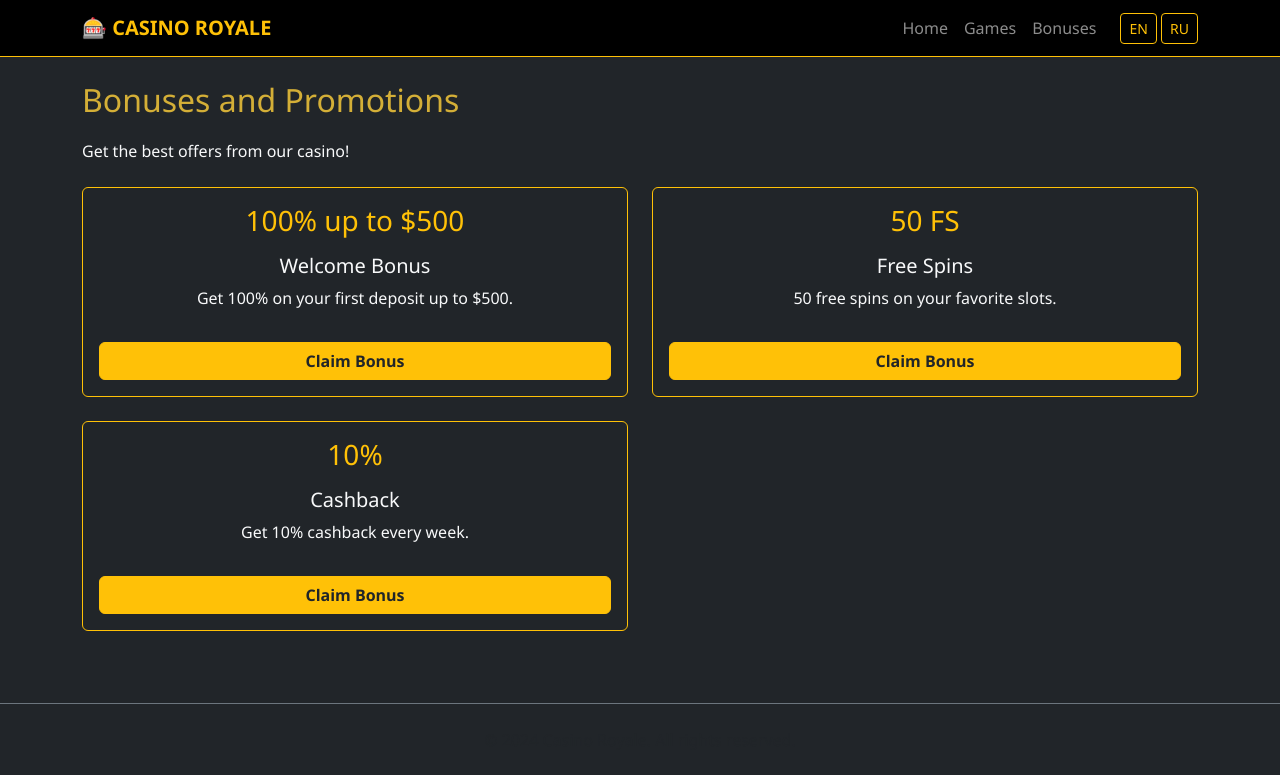
After one commit to Nertack-2/casino-site, a Node server app: page /bonuses in a window 1280 px wide. The commit adds this page. Shown: the top 775 px of the page. Run offline with Node 20, Linux system fonts and the light colour scheme; data comes from the database, SQL or seed files in the repository; some libraries are stand-ins or nearby versions.

Commit message:
7.2: страница бонусов и маршрут

```diff
--- a/app.js
+++ b/app.js
@@ -9,6 +9,7 @@ require('dotenv').config(); // <-- Добавили dotenv
 var indexRouter = require('./routes/index');
 var usersRouter = require('./routes/users');
 var gamesRouter = require('./routes/games');
+var bonusesRouter = require('./routes/bonuses');
 
 var app = express();
 
@@ -48,6 +49,7 @@ app.use(function(req, res, next) {
 app.use('/', indexRouter);
 app.use('/users', usersRouter);
 app.use('/games', gamesRouter);
+app.use('/bonuses', bonusesRouter);
 
 // catch 404 and forward to error handler
 app.use(function(req, res, next) {
--- /dev/null
+++ b/routes/bonuses.js
@@ -0,0 +1,16 @@
+var express = require('express');
+var router = express.Router();
+var Bonus = require('../models/Bonus');
+
+router.get('/', function(req, res, next) {
+    Bonus.find({})
+        .then(bonuses => {
+            res.render('bonuses', { bonuses: bonuses });
+        })
+        .catch(err => {
+            console.error(err);
+            res.render('bonuses', { bonuses: [] });
+        });
+});
+
+module.exports = router;
--- /dev/null
+++ b/views/bonuses.ejs
@@ -0,0 +1,27 @@
+<%- include('partials/header') %>
+
+<h2><%= lang === 'ru' ? 'Бонусы и Акции' : 'Bonuses and Promotions' %></h2>
+<p><%= lang === 'ru' ? 'Получите лучшие предложения от нашего казино!' : 'Get the best offers from our casino!' %></p>
+
+<div class="row mt-4">
+    <% if (bonuses && bonuses.length > 0) { %>
+        <% bonuses.forEach(function(bonus) { %>
+            <div class="col-md-6 mb-4">
+                <div class="card bg-dark text-light border-warning h-100">
+                    <div class="card-body text-center d-flex flex-column">
+                        <h3 class="text-warning mb-3"><%= bonus.amount %></h3>
+                        <h5 class="card-title"><%= lang === 'ru' ? bonus.title_ru : bonus.title_en %></h5>
+                        <p class="card-text flex-grow-1"><%= lang === 'ru' ? bonus.description_ru : bonus.description_en %></p>
+                        <button class="btn btn-warning text-dark mt-3 fw-bold"><%= lang === 'ru' ? 'Забрать бонус' : 'Claim Bonus' %></button>
+                    </div>
+                </div>
+            </div>
+        <% }); %>
+    <% } else { %>
+        <div class="col-12">
+            <div class="alert alert-warning">No bonuses found / Бонусы не найдены</div>
+        </div>
+    <% } %>
+</div>
+
+<%- include('partials/footer') %>
--- a/views/partials/header.ejs
+++ b/views/partials/header.ejs
@@ -4,7 +4,9 @@
     <meta charset="UTF-8">
     <meta name="viewport" content="width=device-width, initial-scale=1.0">
     <title>Casino Royale</title>
+    <!-- Bootstrap 5 CSS -->
     <link href="https://cdn.jsdelivr.net/npm/bootstrap@5.3.0/dist/css/bootstrap.min.css" rel="stylesheet">
+    <!-- Наши кастомные стили -->
     <link rel="stylesheet" href="/stylesheets/style.css">
 </head>
 <body class="bg-dark text-light">
@@ -22,6 +24,9 @@
                     <li class="nav-item">
                         <a class="nav-link" href="/games"><%= t.nav.games %></a>
                     </li>
+                    <li class="nav-item">
+                        <a class="nav-link" href="/bonuses"><%= t.nav.bonuses %></a>
+                    </li>
                     <li class="nav-item ms-3">
                         <a class="btn btn-sm btn-outline-warning" href="/lang/en">EN</a>
                         <a class="btn btn-sm btn-outline-warning" href="/lang/ru">RU</a>
```
Also changed, not shown: routes/index.js (+9 -0 lines).
